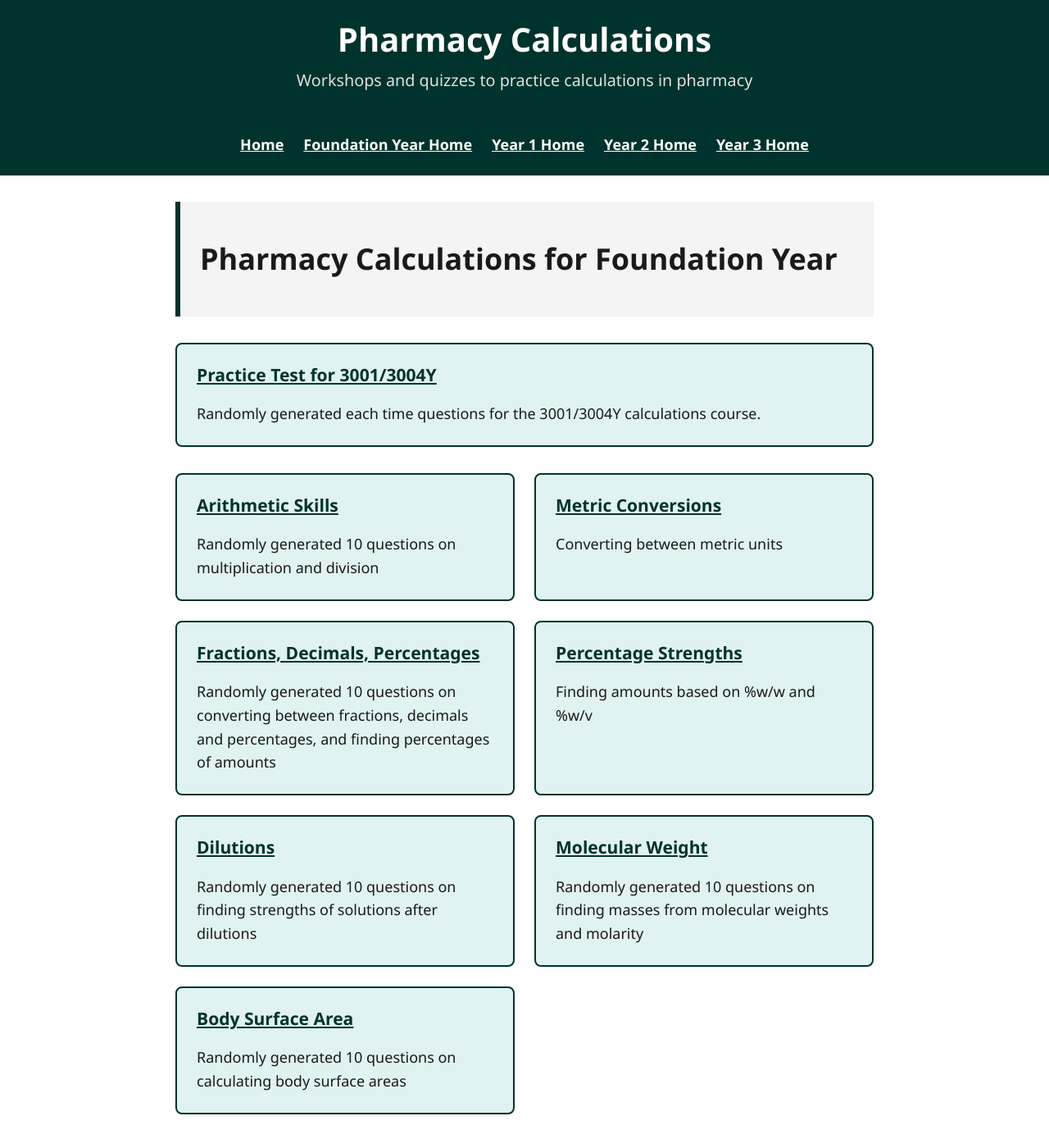
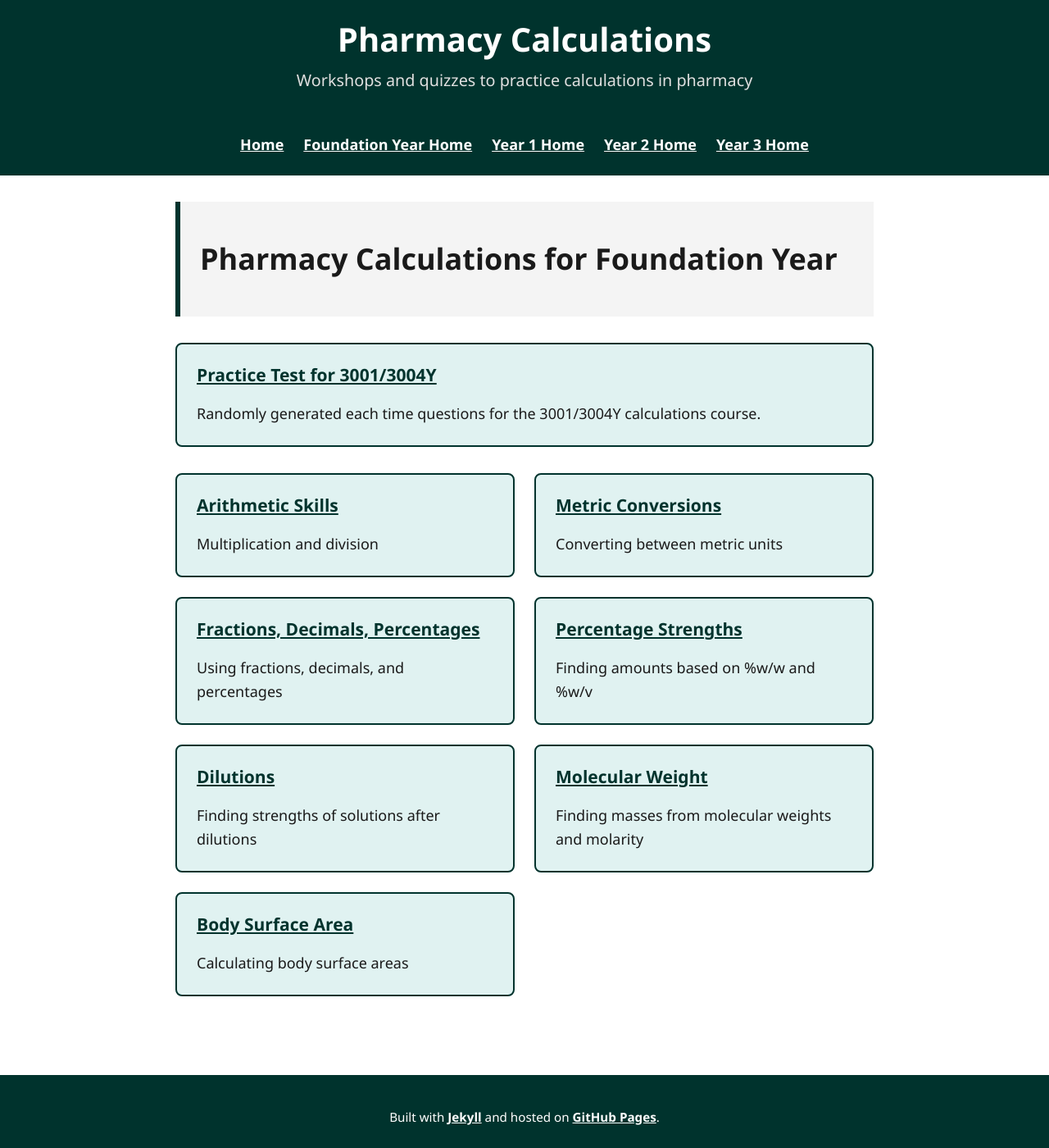
Before and after one commit to probe973/let-pharmacy, a Jekyll site: the page built from 3/index.md, in a window 1280 px wide and 1400 px high. Shown: the whole window at 82% size. Built offline with Jekyll 4.4.1, drawn with Linux system fonts in a browser that asks for light colours.

Commit message:
Update index.md

```diff
--- a/3/index.md
+++ b/3/index.md
@@ -26,7 +26,7 @@ title: Foundation Year Home
         <div class="card-content">
             <div class="card-text">
                 <h3>Arithmetic Skills</h3>
-                <p>Randomly generated 10 questions on multiplication and division</p>
+                <p>Multiplication and division</p>
             </div>
         </div>
     </a>
@@ -44,7 +44,7 @@ title: Foundation Year Home
         <div class="card-content">
             <div class="card-text">
                 <h3>Fractions, Decimals, Percentages</h3>
-                <p>Randomly generated 10 questions on converting between fractions, decimals and percentages, and finding percentages of amounts</p>
+                <p>Using fractions, decimals, and percentages</p>
             </div>
         </div>
     </a>
@@ -62,7 +62,7 @@ title: Foundation Year Home
         <div class="card-content">
             <div class="card-text">
                 <h3>Dilutions</h3>
-                <p>Randomly generated 10 questions on finding strengths of solutions after dilutions</p>
+                <p>Finding strengths of solutions after dilutions</p>
             </div>
         </div>
     </a>
@@ -71,7 +71,7 @@ title: Foundation Year Home
         <div class="card-content">
             <div class="card-text">
                 <h3>Molecular Weight</h3>
-                <p>Randomly generated 10 questions on finding masses from molecular weights and molarity</p>
+                <p>Finding masses from molecular weights and molarity</p>
             </div>
         </div>
     </a>
@@ -80,7 +80,7 @@ title: Foundation Year Home
         <div class="card-content">
             <div class="card-text">
                 <h3>Body Surface Area</h3>
-                <p>Randomly generated 10 questions on calculating body surface areas</p>
+                <p>Calculating body surface areas</p>
             </div>
         </div>
     </a>
```
